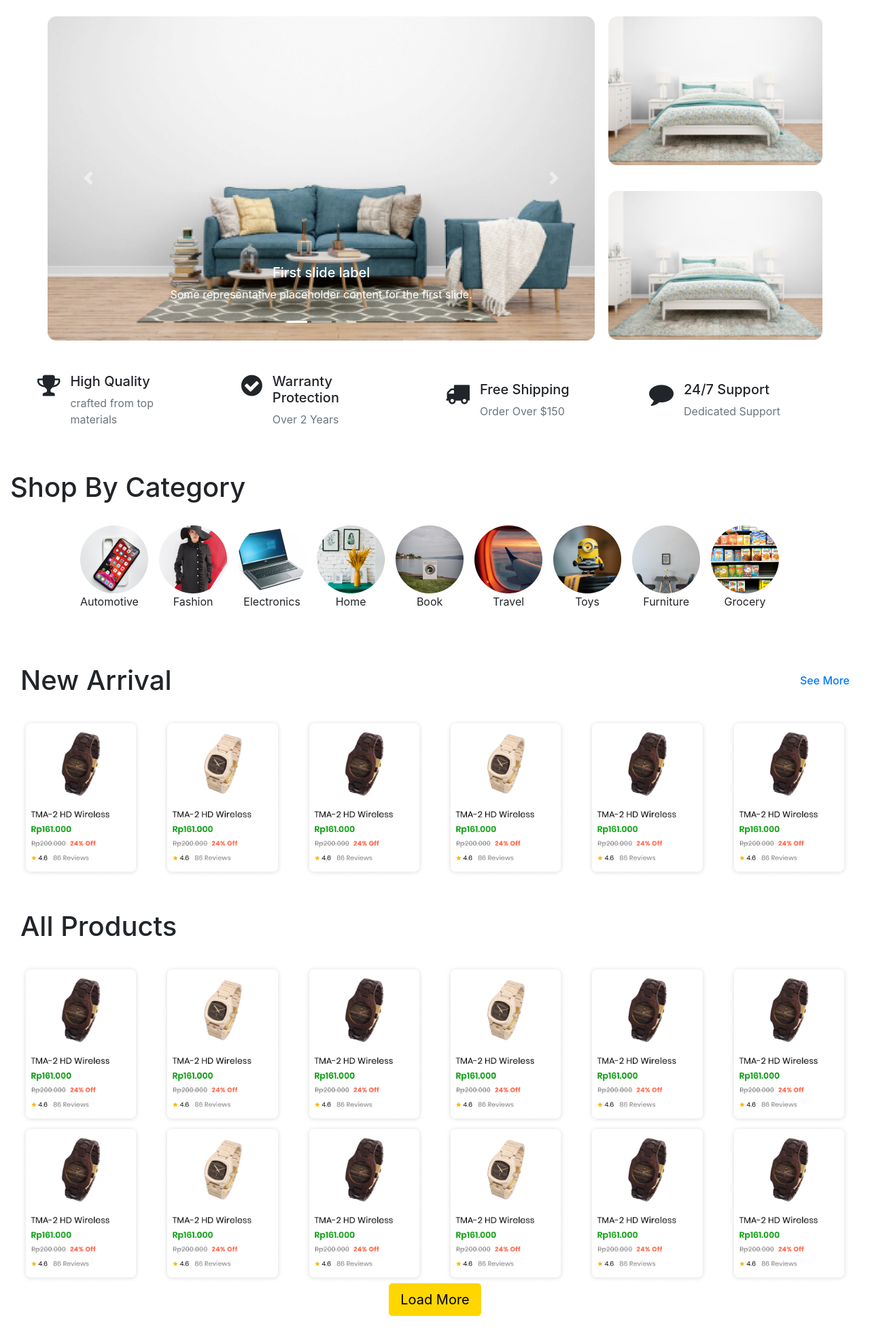
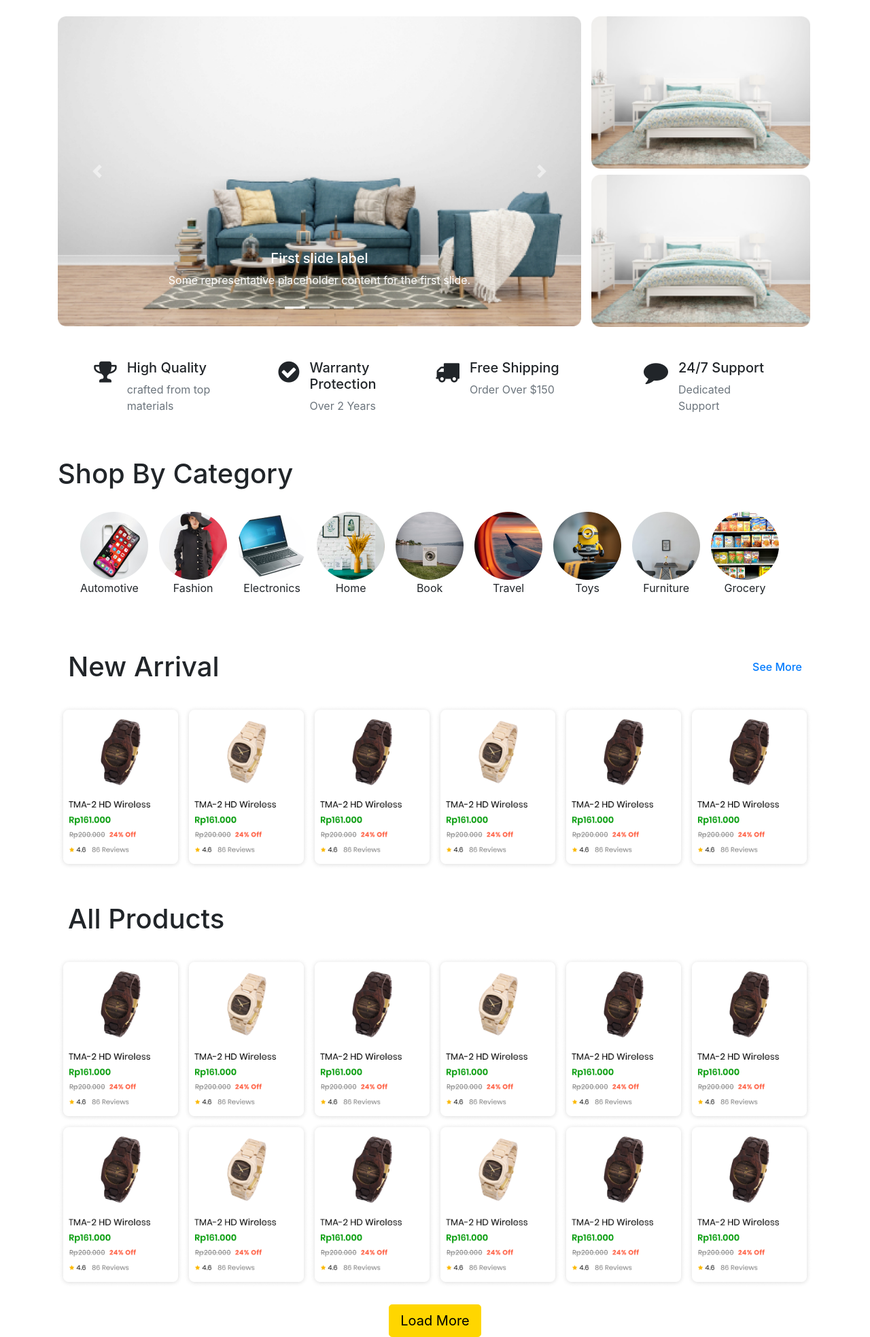
Before and after one commit to rizaldieqy/redesigned-home-importir, a PHP site: page /redesigned-home-importir.html in a window 1280 px wide. Shown: the part 64-2031 px from the top of the page at 68% size. Before the commit the page ends 2000 px from the top, so only its background shows below. Run offline with PHP 8.4, Linux system fonts and the light colour scheme.

Commit message:
revisi kerangka html home importir done

```diff
--- a/redesigned-home-importir.html
+++ b/redesigned-home-importir.html
@@ -56,6 +56,7 @@
           <div class="row">
             <div class="banner">
               <div class="carousel-banner">
+                <div class="col-lg-12">
                   <div class="box">
                     <div id="carouselExampleCaptions" class="carousel slide" data-ride="carousel">
                       <ol class="carousel-indicators">
@@ -96,8 +97,11 @@
                       </button>
                     </div>
                   </div>
+                 </div>
+
               </div>
 
+             <div class="col-xs-4 col-lg-4 top-banner2">
               <div class="banner2">
                 <div class="mini-banner1">
                   <img src="img/mini-banner.png" alt="" width="100%">
@@ -106,12 +110,13 @@
                   <img src="img/mini-banner.png" alt="" width="100%">
                 </div>
               </div>
+             </div>
             </div>
           </div>
           </div>
           <br>
           <br>
-          <div class="container-fluid">
+          <div class="container">
             <div class="col-md-12 benefits-col">
               <div class="row benefits">
                 <div class="col-6 col-sm-3">
@@ -137,7 +142,7 @@
                   </div>
                 </div>
                 <div class="col-6 col-sm-3">
-                  <div class="row logo">
+                  <div class="row logo-truck">
                     <div class="col-xs-2">
                       <i class='fa fa-truck' style='font-size:36px'></i>
                     </div>
@@ -163,7 +168,7 @@
           </div>
           <br>
           <br>
-          <div class="container-fluid">
+          <div class="container">
             <h1>Shop By Category</h1>
             <br>
             <div class="col-md-12">
@@ -231,7 +236,7 @@
           </div>
           <br>
           <br>
-          <div class="container-fluid">
+          <div class="container">
             <div class="newarrival">
               <div class="col-md-12">
                 <div class="row">
@@ -248,27 +253,27 @@
               <div class="col-md-12">
                 <div class="row">
 
-                  <div class="col-6 col-md-2 ">
+                  <div class="col-6 col-md-2 product-list">
                     <img src="img/newarrival1.png" alt="" class="w-100">
                   </div>
 
-                  <div class="col-6 col-md-2 ">
+                  <div class="col-6 col-md-2 product-list">
                     <img src="img/newarrival2.png" alt="" class="w-100">
                   </div>
 
-                  <div class="col-6 col-md-2 ">
+                  <div class="col-6 col-md-2 product-list">
                     <img src="img/newarrival1.png" alt="" class="w-100">
                   </div>
 
-                  <div class="col-6 col-md-2 ">
+                  <div class="col-6 col-md-2 product-list">
                     <img src="img/newarrival2.png" alt="" class="w-100">
                   </div>
 
-                  <div class="col-6 col-md-2 ">
+                  <div class="col-6 col-md-2 product-list">
                     <img src="img/newarrival1.png" alt="" class="w-100">
                   </div>
 
-                  <div class="col-6 col-md-2 ">
+                  <div class="col-6 col-md-2 product-list">
                     <img src="img/newarrival1.png" alt="" class="w-100">
                   </div>
                 </div>
@@ -278,7 +283,7 @@
           <br>
           <br>
 
-          <div class="container-fluid">
+          <div class="container">
             <div class="productall">
               <div class="col-md-12">
                 <div class="row">
@@ -290,55 +295,55 @@
               <br>
               <div class="col-md-12">
                 <div class="row">
-                  <div class="col-6 col-md-2 ">
+                  <div class="col-6 col-md-2 product-list">
                     <img src="img/newarrival1.png" alt="" class="w-100">
                   </div>
 
-                  <div class="col-6 col-md-2 ">
+                  <div class="col-6 col-md-2 product-list">
                     <img src="img/newarrival2.png" alt="" class="w-100">
                   </div>
 
-                  <div class="col-6 col-md-2 ">
+                  <div class="col-6 col-md-2 product-list">
                     <img src="img/newarrival1.png" alt="" class="w-100">
                   </div>
 
-                  <div class="col-6 col-md-2 ">
+                  <div class="col-6 col-md-2 product-list">
                     <img src="img/newarrival2.png" alt="" class="w-100">
                   </div>
 
-                  <div class="col-6 col-md-2 ">
+                  <div class="col-6 col-md-2 product-list">
                     <img src="img/newarrival1.png" alt="" class="w-100">
                   </div>
 
-                  <div class="col-6 col-md-2 ">
+                  <div class="col-6 col-md-2 product-list">
                     <img src="img/newarrival1.png" alt="" class="w-100">
                   </div>
-                  <div class="col-6 col-md-2 ">
+                  <div class="col-6 col-md-2 product-list">
                     <img src="img/newarrival1.png" alt="" class="w-100">
                   </div>
 
-                  <div class="col-6 col-md-2 ">
+                  <div class="col-6 col-md-2 product-list">
                     <img src="img/newarrival2.png" alt="" class="w-100">
                   </div>
 
-                  <div class="col-6 col-md-2 ">
+                  <div class="col-6 col-md-2 product-list">
                     <img src="img/newarrival1.png" alt="" class="w-100">
                   </div>
 
-                  <div class="col-6 col-md-2 ">
+                  <div class="col-6 col-md-2 product-list">
                     <img src="img/newarrival2.png" alt="" class="w-100">
                   </div>
 
-                  <div class="col-6 col-md-2 ">
+                  <div class="col-6 col-md-2 product-list">
                     <img src="img/newarrival1.png" alt="" class="w-100">
                   </div>
 
-                  <div class="col-6 col-md-2 ">
+                  <div class="col-6 col-md-2 product-list">
                     <img src="img/newarrival1.png" alt="" class="w-100">
                   </div>
                 </div>
               </div>
-              <div class="col-md-12">
+              <div class="col-md-12 mt-4">
                 <div class="row justify-content-center">
                   <button type="button" class="btn btn-primary btn-lg" id="loadmore">Load More</button>
                 </div>
@@ -350,5 +355,5 @@
 
     <script src="https://cdn.jsdelivr.net/npm/jquery@3.5.1/dist/jquery.slim.min.js" integrity="sha384-DfXdz2htPH0lsSSs5nCTpuj/zy4C+OGpamoFVy38MVBnE+IbbVYUew+OrCXaRkfj" crossorigin="anonymous"></script>
     <script src="https://cdn.jsdelivr.net/npm/bootstrap@4.6.1/dist/js/bootstrap.bundle.min.js" integrity="sha384-fQybjgWLrvvRgtW6bFlB7jaZrFsaBXjsOMm/tB9LTS58ONXgqbR9W8oWht/amnpF" crossorigin="anonymous"></script>
-</body>
+  </body>
 </html>
--- a/style.css
+++ b/style.css
@@ -171,12 +171,23 @@ flex-direction: row;
 .banner2{
 display: flex;
 flex-direction: column;
-margin-left: 20px;
+margin-left: 25px;
 place-items: center;
+width: 92%;
+}
+
+.top-banner2{
+  margin-left: -40px;
+}
+
+@media (max-width: 800px){
+  .top-banner2{
+    margin-left: 0px;
+  }
 }
 
 .mini-banner1{
-margin-bottom: 38px;
+margin-bottom: 9px;
 }
 
 @media (max-width: 512px){
@@ -193,9 +204,9 @@ margin-bottom: 38px;
 }
 
 .mini-banner2{
-  margin-top: -28px;
-  margin-right: 10px;
-  margin-left: 10px;
+  margin-top: 2px;
+  margin-right: 12px;
+  margin-left: -2px;
   padding-left: 0;
 }
 
@@ -211,7 +222,7 @@ margin-bottom: 38px;
 
 .benefits{
 display: flex;
-align-items: center;
+/* align-items: center; */
 max-width: 100%;
 width: 1200px;
 }
@@ -226,3 +237,12 @@ width: 1200px;
 display: flex;
 justify-content: center;
 }
+
+.logo{
+  justify-content: center;
+}
+
+.product-list{
+  padding-left: 0;
+  padding-right: 0;
+}
```
